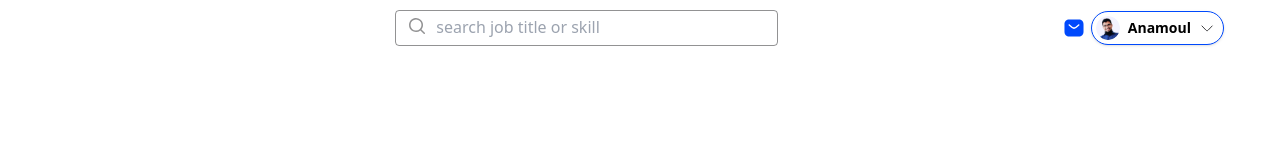
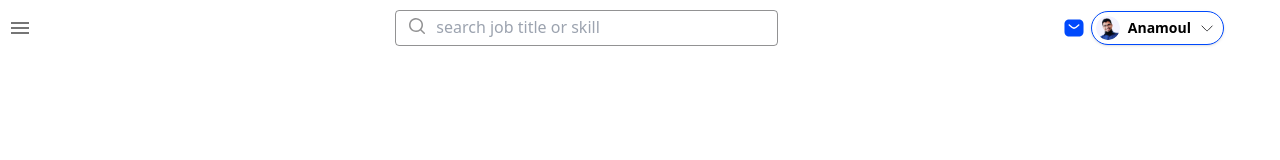
Before and after one commit to shaghayegh-dmmd/Terello, a React (Vite) app in the folder Frontend/: page /Dashboard in a window 1280 px wide. Shown: the top 160 px of the page. Built offline with nearby package versions, Linux system fonts and the light colour scheme.

Commit message:
add material and sidebar

```diff
--- a/Frontend/package.json
+++ b/Frontend/package.json
@@ -10,6 +10,10 @@
     "preview": "vite preview"
   },
   "dependencies": {
+    "@emotion/react": "^11.11.4",
+    "@emotion/styled": "^11.11.5",
+    "@mui/icons-material": "^5.16.0",
+    "@mui/material": "^5.16.0",
     "react": "^18.2.0",
     "react-dom": "^18.2.0",
     "react-router-dom": "^6.23.0"
--- a/Frontend/src/components/Header/MainHeader.jsx
+++ b/Frontend/src/components/Header/MainHeader.jsx
@@ -2,11 +2,14 @@ import Arrow from '../../asserts/Img/arrow-down.svg';
 import ProfilePic from "../../asserts/Img/Avatar.png";
 import MailIcon from "../../asserts/Img/Vector.svg"
 import { Link } from "react-router-dom";
-
+import Sidebar from '../Sidebar/Sidebar';
 
 function MainHeader() {
     return (
         <div className="flex justify-end bg-white items-center w-full h-14 pr-14">
+            <div className='flex justify-between items-center w-1/6 h-10 bg-white'>
+            <Sidebar/>
+            </div>
             <div className="flex justify-between items-center w-5/6 h-10 bg-white">
                 <div className="flex items-center justify-center w-3/4 max-[778px]:w-full">
                     <div className="relative flex w-1/2 flex-wrap items-stretch">
@@ -45,6 +48,7 @@ function MainHeader() {
                     </button>
                 </div>
             </div>
+
         </div>
     );
 }
--- /dev/null
+++ b/Frontend/src/components/Sidebar/Sidebar.jsx
@@ -0,0 +1,44 @@
+import React from 'react';
+import { Drawer, List, ListItem, ListItemIcon, ListItemText, IconButton } from '@mui/material';
+import InboxIcon from '@mui/icons-material/Inbox';
+import MailIcon from '@mui/icons-material/Mail';
+import MenuIcon from '@mui/icons-material/Menu';
+import { useState } from 'react';
+
+const Sidebar = () => {
+  const [open, setOpen] = useState(false);
+
+  const toggleDrawer = (isOpen) => (event) => {
+    if (event.type === 'keydown' && (event.key === 'Tab' || event.key === 'Shift')) {
+      return;
+    }
+    setOpen(isOpen);
+  };
+
+  const menuItems = [
+    { text: 'Inbox', icon: <InboxIcon /> },
+    { text: 'Starred', icon: <MailIcon /> },
+    { text: 'Send email', icon: <InboxIcon /> },
+    { text: 'Drafts', icon: <MailIcon /> },
+  ];
+
+  return (
+    <div>
+      <IconButton onClick={toggleDrawer(true)}>
+        <MenuIcon />
+      </IconButton>
+      <Drawer anchor='left' open={open} onClose={toggleDrawer(false)}>
+        <List>
+          {menuItems.map((item, index) => (
+            <ListItem button key={index}>
+              <ListItemIcon>{item.icon}</ListItemIcon>
+              <ListItemText primary={item.text} />
+            </ListItem>
+          ))}
+        </List>
+      </Drawer>
+    </div>
+  );
+};
+
+export default Sidebar;
--- a/Frontend/src/pages/DashboardPage.jsx
+++ b/Frontend/src/pages/DashboardPage.jsx
@@ -1,9 +1,10 @@
 import MainHeader from "../components/Header/MainHeader";
-
+import Sidebar from "../components/Sidebar/Sidebar";
 
 function DashboardPage(){
     return(<>
     <MainHeader/>
+
     </>);
 }
 export default DashboardPage;
```
Also changed, not shown: 2 other files (tests, documents, lock files or other folders).
